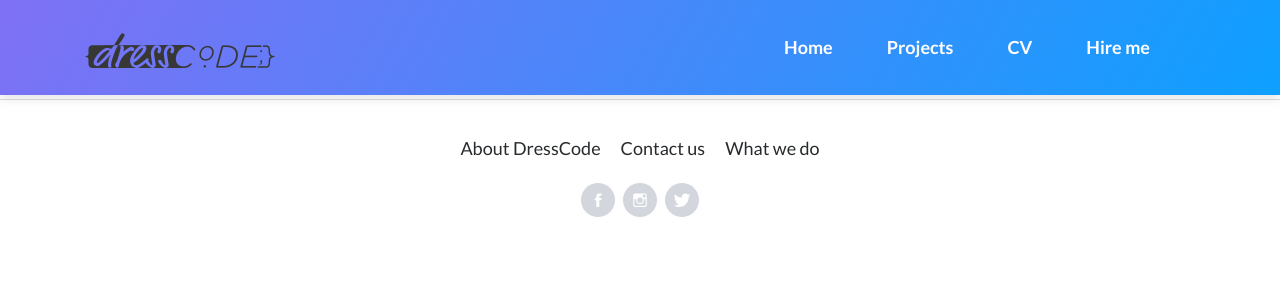
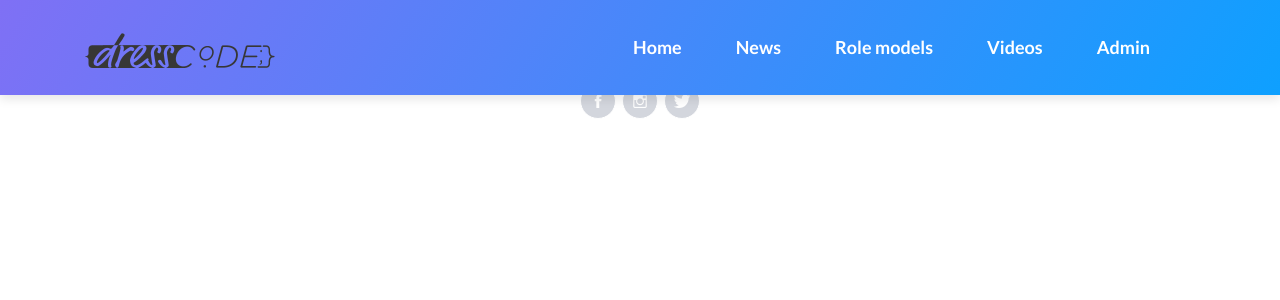
Before and after one commit to Glasgow19/team-8, a Django app: page /careers/ in a window 1280 px wide. Shown: the top 300 px of the page. Run offline with Django 3.2, Linux system fonts and the light colour scheme; some libraries are stand-ins or nearby versions; some web fonts are replaced.

Commit message:
updated nav bar links

```diff
--- a/templates/base.html
+++ b/templates/base.html
@@ -26,14 +26,15 @@
                 id="navbarNav">
                 <ul class="nav navbar-nav ml-auto">
                     <li class="nav-item" role="presentation"><a class="nav-link active" href="{% url 'index' %}">Home</a></li>
-                    <li class="nav-item" role="presentation"><a class="nav-link" href="#">Projects</a></li>
-                    <li class="nav-item" role="presentation"><a class="nav-link" href="#">CV</a></li>
-                    <li class="nav-item" role="presentation"><a class="nav-link" href="#">Hire me</a></li>
+                    <li class="nav-item" role="presentation"><a class="nav-link" href="#">News</a></li>
+                    <li class="nav-item" role="presentation"><a class="nav-link" href="#">Role models</a></li>
+                    <li class="nav-item" role="presentation"><a class="nav-link" href="#">Videos</a></li>
+                    <li class="nav-item" role="presentation"><a class="nav-link" href="#">Admin</a></li>
                 </ul>
             </div>
         </div>
     </nav>
-    <main class="page lanidng-page">
+    <main class="lanidng-page">
     {% block main %}
 
     {% endblock %}
```
